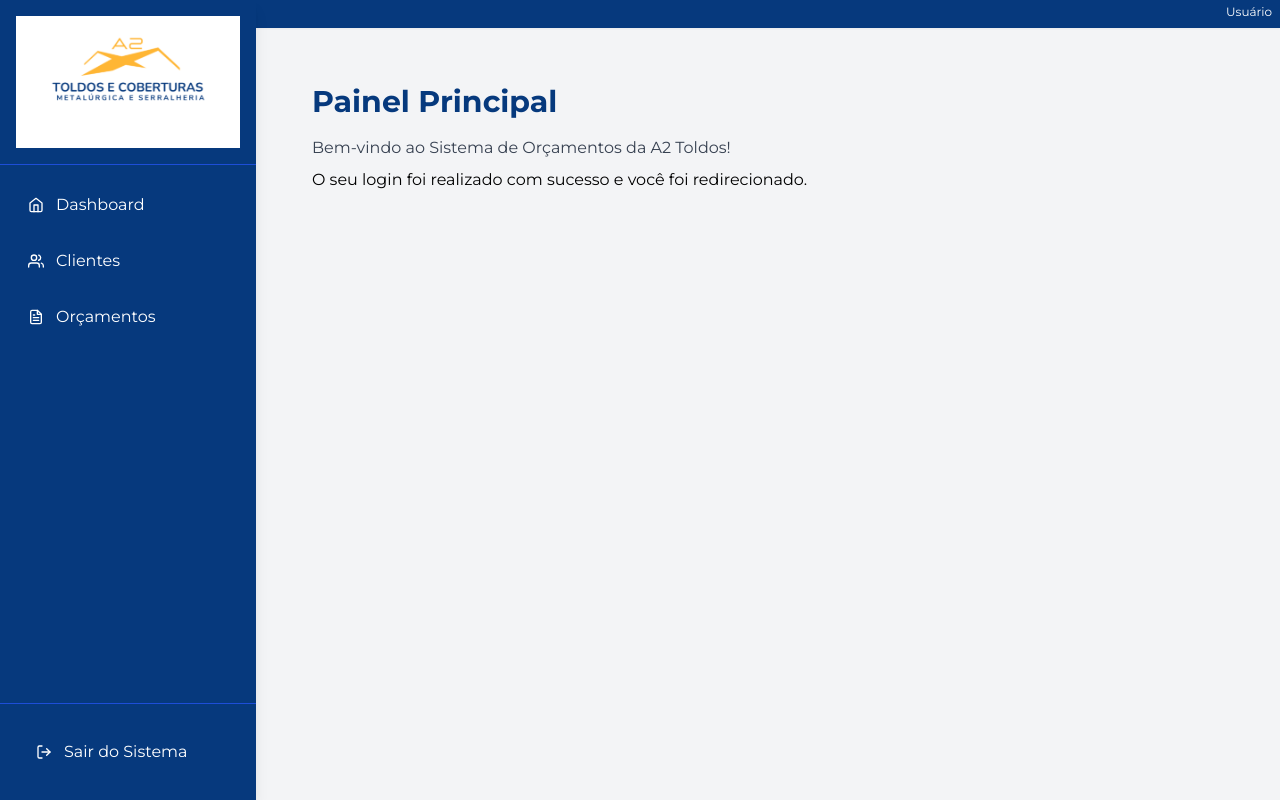
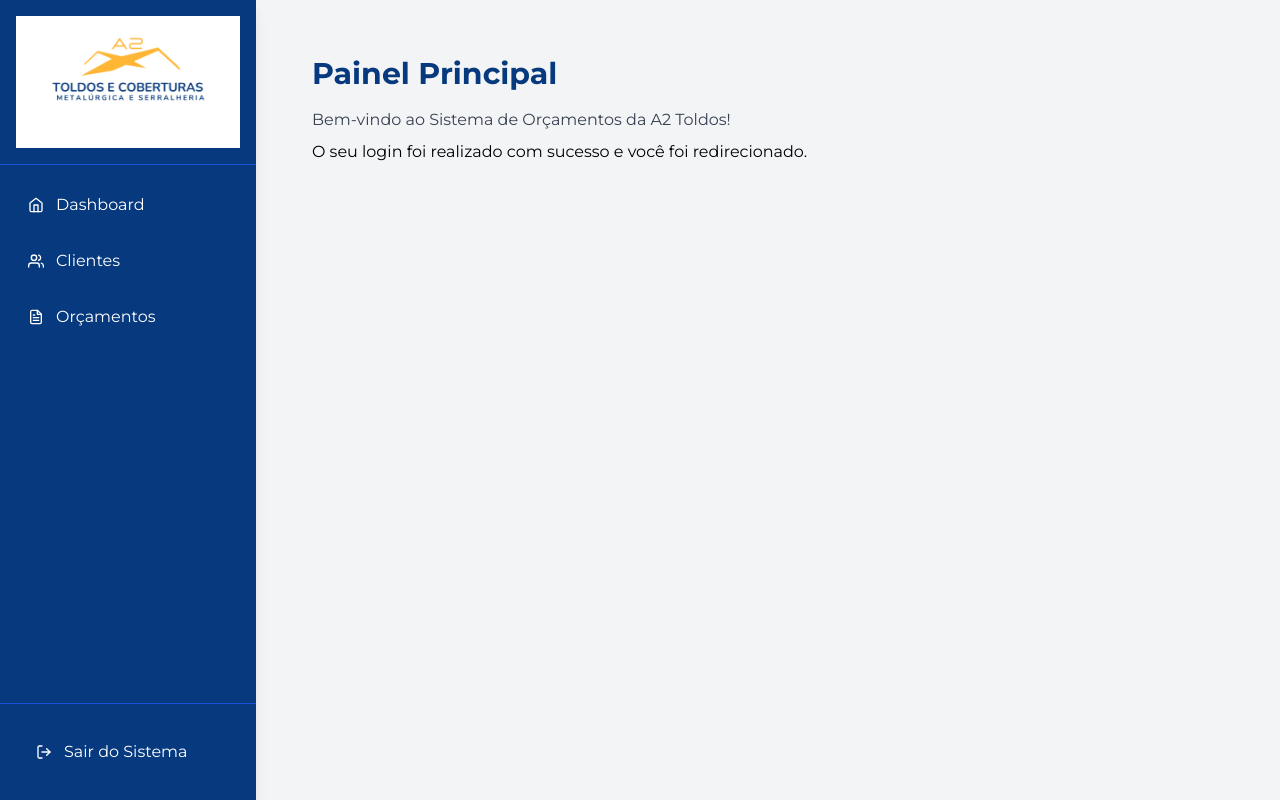
Before and after one commit to ribeiro-arnaldo/A2toldos, a React (Vite) app in the folder frontend/: page / in a window 1280 px wide. Built offline with nearby package versions, Linux system fonts and the light colour scheme; sample sign-in values are in the browser's storage.

Commit message:
VERSAO PDF/AUTH OK

```diff
--- a/frontend/src/components/layout/Header.jsx
+++ b/frontend/src/components/layout/Header.jsx
@@ -1,31 +1,32 @@
-import React from 'react';
-import { FiMenu } from 'react-icons/fi';
+import React from "react";
+import { FiMenu } from "react-icons/fi";
+import { useAuth } from "../../context/AuthContext";
 
-const Header = ({ usuarioLogado, onMenuToggle }) => {
+const Header = ({ setIsMobileMenuOpen }) => {
+  const { usuario } = useAuth();
+
   const perfisMap = {
-    'ADM_FULL': 'Administrador',
-    'ADM_VENDAS': 'Gerente de Vendas',
-    'VENDEDOR': 'Vendedor'
+    ADM_FULL: "Administrador",
+    ADM_VENDAS: "Gerente de Vendas",
+    VENDEDOR: "Vendedor",
   };
 
-  const nomePerfil = perfisMap[usuarioLogado?.perfil] || 'Usuário';
+  const nomePerfil = perfisMap[usuario?.perfil] || "Usuário";
 
   return (
-    <header className="bg-brand-blue shadow-sm p-2 flex justify-between items-center">
-
-      {/* Item da Esquerda: O botão de menu que só aparece no mobile */}
+    <header className="bg-brand-blue shadow-sm p-2 flex justify-between items-center md:hidden z-10">
+      {/* Botão de menu hambúrguer */}
       <button
-        onClick={onMenuToggle}
-        className="text-white md:hidden"
+        onClick={() => setIsMobileMenuOpen(true)}
+        className="text-white p-2" //
+        aria-label="Abrir menu"
       >
         <FiMenu size={28} />
       </button>
 
-      <div className="hidden md:block"></div>
-
       <div className="text-right">
-        <span className="font-semibold text-white">{usuarioLogado?.nome}</span>
-        <p className="text-xs text-white -mt-1">{nomePerfil}</p>
+        <span className="font-semibold text-white">{usuario?.nome}</span>
+        <p className="text-xs text-gray-200 -mt-1">{nomePerfil}</p>
       </div>
     </header>
   );
```
Also changed, not shown: 1 other file (tests, documents, lock files or other folders).
